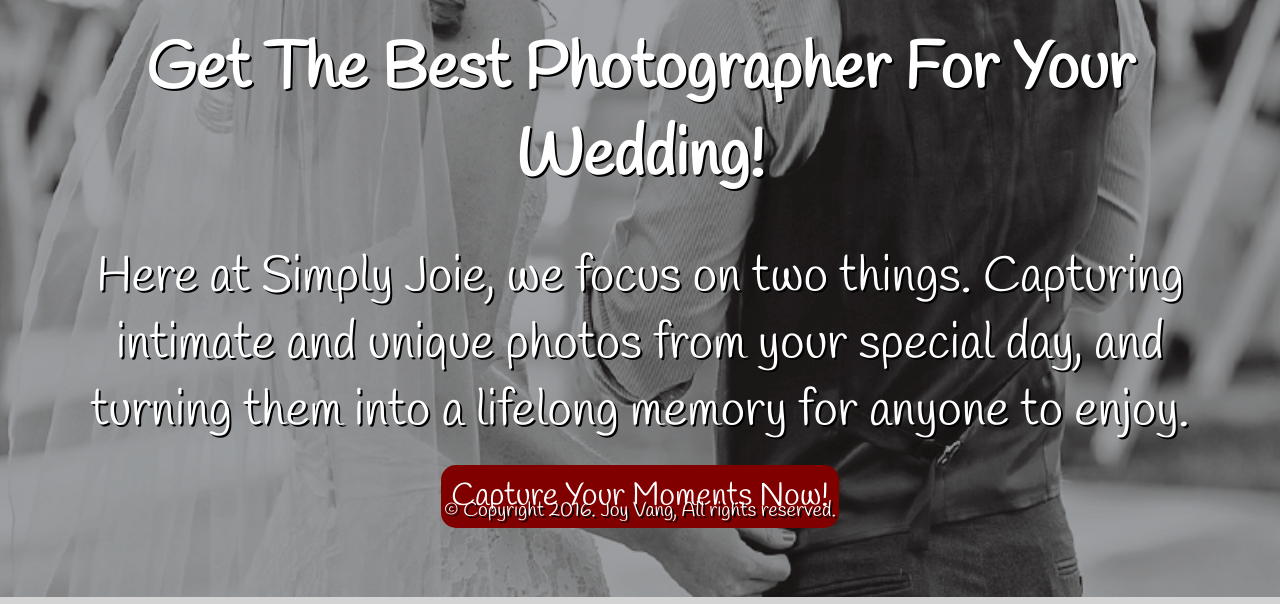
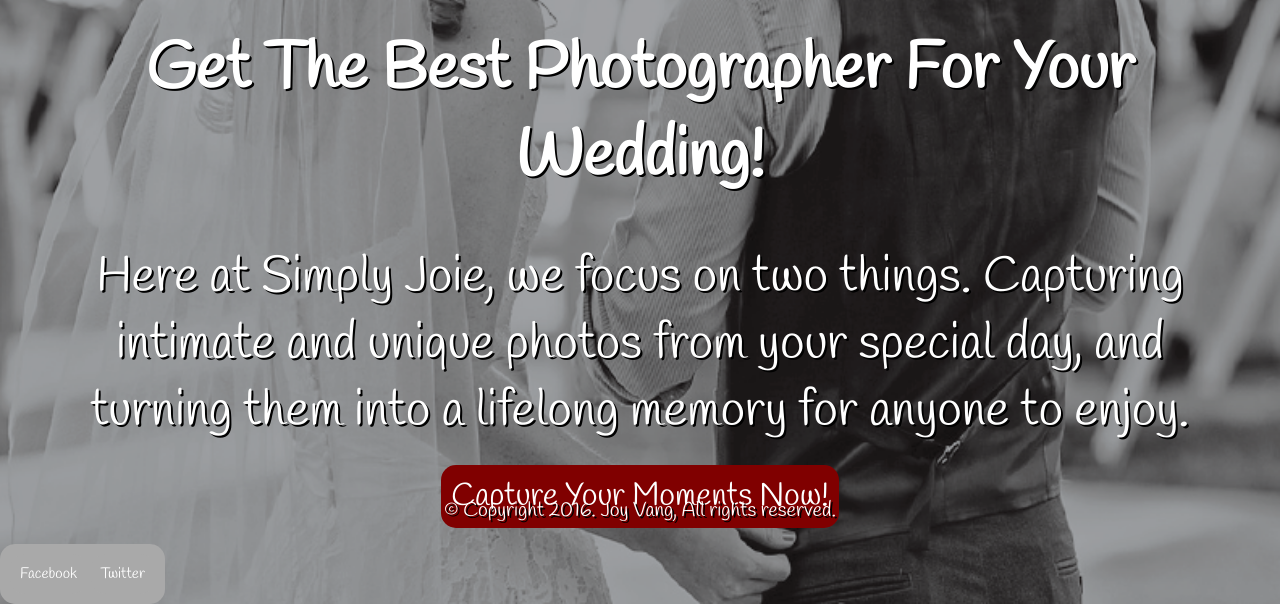
Before and after one commit to maniima/vangphotography-landingpage, a plain HTML site: page index.html in a window 1280 px wide. Shown: the part 217-821 px from the top of the page. Drawn offline with Linux system fonts and the light colour scheme.

Commit message:
Pushing my code 5/4/2016

```diff
--- a/css/styles.css
+++ b/css/styles.css
@@ -106,3 +106,14 @@ footer p {
 .buttonCenter {
     text-align:center;
 }
+
+.shareButtons {
+    background-color:#A9A9A9;
+    padding:10px;
+    border-radius:15px;
+    font-family:'Handlee', cursive;
+    text-decoration:none;
+    color:#FFFFFF;
+    display:inline-block;
+    font-size:15px;
+}
--- a/index.html
+++ b/index.html
@@ -29,7 +29,7 @@
 
 
                 <div class="buttonCenter">
-                    <a href="https://www.facebook.com/VangPhotography/" title="" class="button">Capture Your Moments Now!</a>
+                    <a href="https://responsive-joy-vang-infamousflame.c9users.io/about.html" title="" class="button">Capture Your Moments Now!</a>
                 </div>
 
 
@@ -40,6 +40,12 @@
 
             <footer>
                 <p>&copy; Copyright 2016. Joy Vang, All rights reserved.</p>
+
+                <div class="shareButtons">
+                    <a href="https://www.facebook.com/VangPhotography/" title="" class="shareButtons">Facebook</a>
+
+                    <a href="#"title="" class="shareButtons">Twitter</a>
+                </div>
             </footer>
 
         </body>
```
